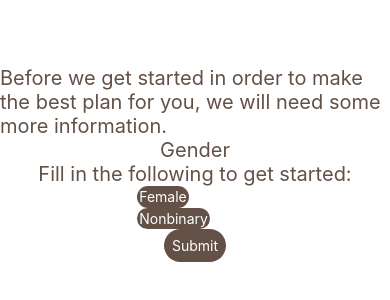
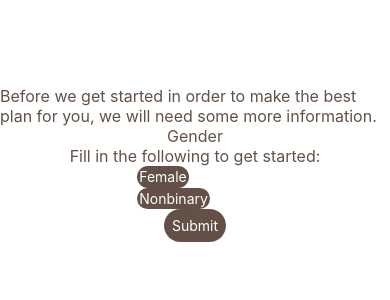
Before and after one commit to wb1110/FreeToBe, a React Native app: screen /Gender in a window 390 px wide. Shown: the part 250-550 px from the top of the page. Built offline with nearby package versions, Linux system fonts and the light colour scheme; some icons are missing.

Commit message:
need to fix  font variants

```diff
--- a/App.js
+++ b/App.js
@@ -1,7 +1,10 @@
+import { DefaultTheme, NavigationContainer } from '@react-navigation/native';
 import { createStackNavigator } from '@react-navigation/stack';
-import { NavigationContainer, DefaultTheme } from '@react-navigation/native';
+import { useFonts } from 'expo-font';
+import * as SplashScreen from 'expo-splash-screen';
+import { useCallback, useEffect } from 'react';
+import Gender from './screens/assessment/Gender';
 import Home from './screens/Home';
-import Gender from './screens/assessment/Gender';
 
 const Stack = createStackNavigator();
 
@@ -13,7 +16,34 @@ const theme = {
   },
 };
 
-function App() {
+export default function App() {
+  const [fontsLoaded] = useFonts({
+    'Inter-Regular': require('./assets/fonts/Inter-Regular.ttf'),
+    'Inter-Bold': require('./assets/fonts/Inter-Bold.ttf'),
+    'Inter-Light': require('./assets/fonts/Inter-Light.ttf'),
+    'Inter-Medium': require('./assets/fonts/Inter-Medium.ttf'),
+    'Inter-SemiBold': require('./assets/fonts/Inter-SemiBold.ttf')
+  });
+
+  useEffect(() => {
+    async function prepare() {
+      await SplashScreen.preventAutoHideAsync();
+    }
+
+    prepare();
+  }, []);
+
+  const onLayoutRootView = useCallback(async () => {
+    if (fontsLoaded) {
+      await SplashScreen.hideAsync();
+    }
+  }, [fontsLoaded]);
+
+  if (!fontsLoaded) {
+    return null;
+  }
+
+  onLayoutRootView();
 
   return (
     <NavigationContainer theme={theme}>
@@ -24,5 +54,3 @@ function App() {
     </NavigationContainer>
   );
 }
-
-export default App;
--- a/components/Button.js
+++ b/components/Button.js
@@ -1,7 +1,5 @@
-import {
-  StyleSheet, Text, View, TouchableOpacity,
-} from 'react-native';
 import React from 'react';
+import { Text, TouchableOpacity } from 'react-native';
 import { COLORS } from '../constants';
 
 function Button({ onPress, title }) {
--- a/components/Container.js
+++ b/components/Container.js
@@ -1,5 +1,5 @@
-import { StyleSheet, Text, View } from 'react-native';
 import React from 'react';
+import { View } from 'react-native';
 
 function Container(props) {
   return (
--- a/components/CustomText.js
+++ b/components/CustomText.js
@@ -2,10 +2,16 @@ import { StyleSheet, Text, View } from 'react-native';
 import React from 'react';
 import { COLORS } from '../constants';
 
-function CustomText(props) {
+function CustomText({ variant, children, ...props }) {
+  const fontVariant = (variant) => {
+    if (!variant) {
+      return 16
+    }
+  }
+
   return (
-    <Text style={{ color: COLORS.primary, fontSize: 20 }}>
-      {props.children}
+    <Text style={{ color: COLORS.primary, fontSize: 16 }} {...props}>
+      {children}
     </Text>
   );
 }
--- a/components/FocusedStatusBar.js
+++ b/components/FocusedStatusBar.js
@@ -1,8 +1,7 @@
-import { View, Text, StatusBar } from 'react-native';
 import { useIsFocused } from '@react-navigation/core';
 import React from 'react';
+import { StatusBar } from 'react-native';
 
-import { COLORS } from '../constants/theme.js';
 
 function FocusedStatusBar() {
   const isFocused = useIsFocused();
--- a/package.json
+++ b/package.json
@@ -14,9 +14,12 @@
     "@fortawesome/fontawesome-svg-core": "^6.2.0",
     "@fortawesome/free-solid-svg-icons": "^6.2.0",
     "@fortawesome/react-native-fontawesome": "^0.3.0",
+    "@react-navigation/core": "^6.3.0",
     "@react-navigation/native": "^6.0.12",
     "@react-navigation/stack": "^6.2.3",
     "expo": "~46.0.9",
+    "expo-font": "^10.2.0",
+    "expo-splash-screen": "^0.16.2",
     "expo-status-bar": "~1.4.0",
     "react": "18.0.0",
     "react-native": "0.69.5",
```
Also changed, not shown: screens/Home.js (+4 -6 lines), screens/assessment/Gender.js (+3 -4 lines), .eslintrc.json, 2 other files (tests, documents, lock files or other folders).
